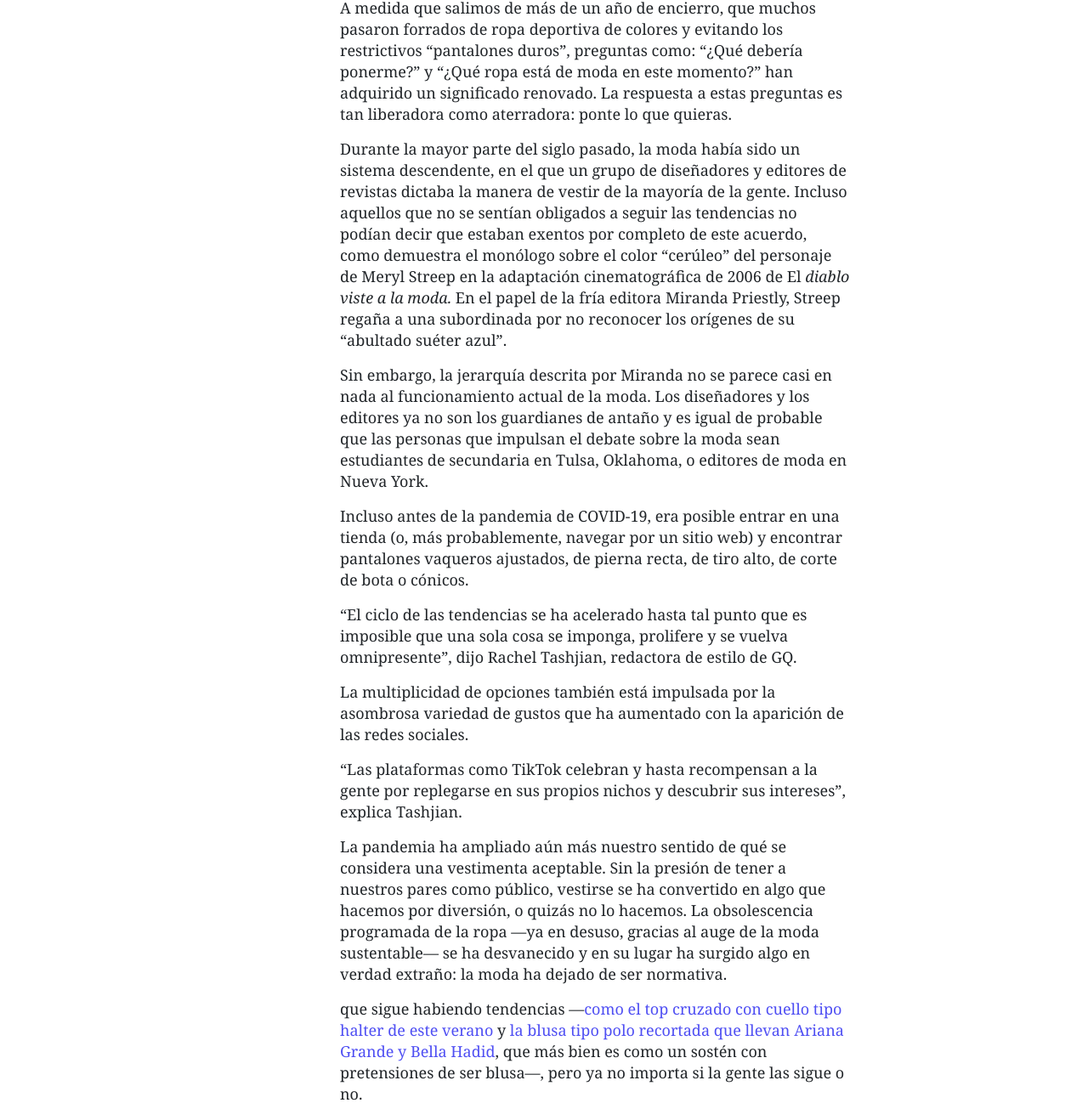
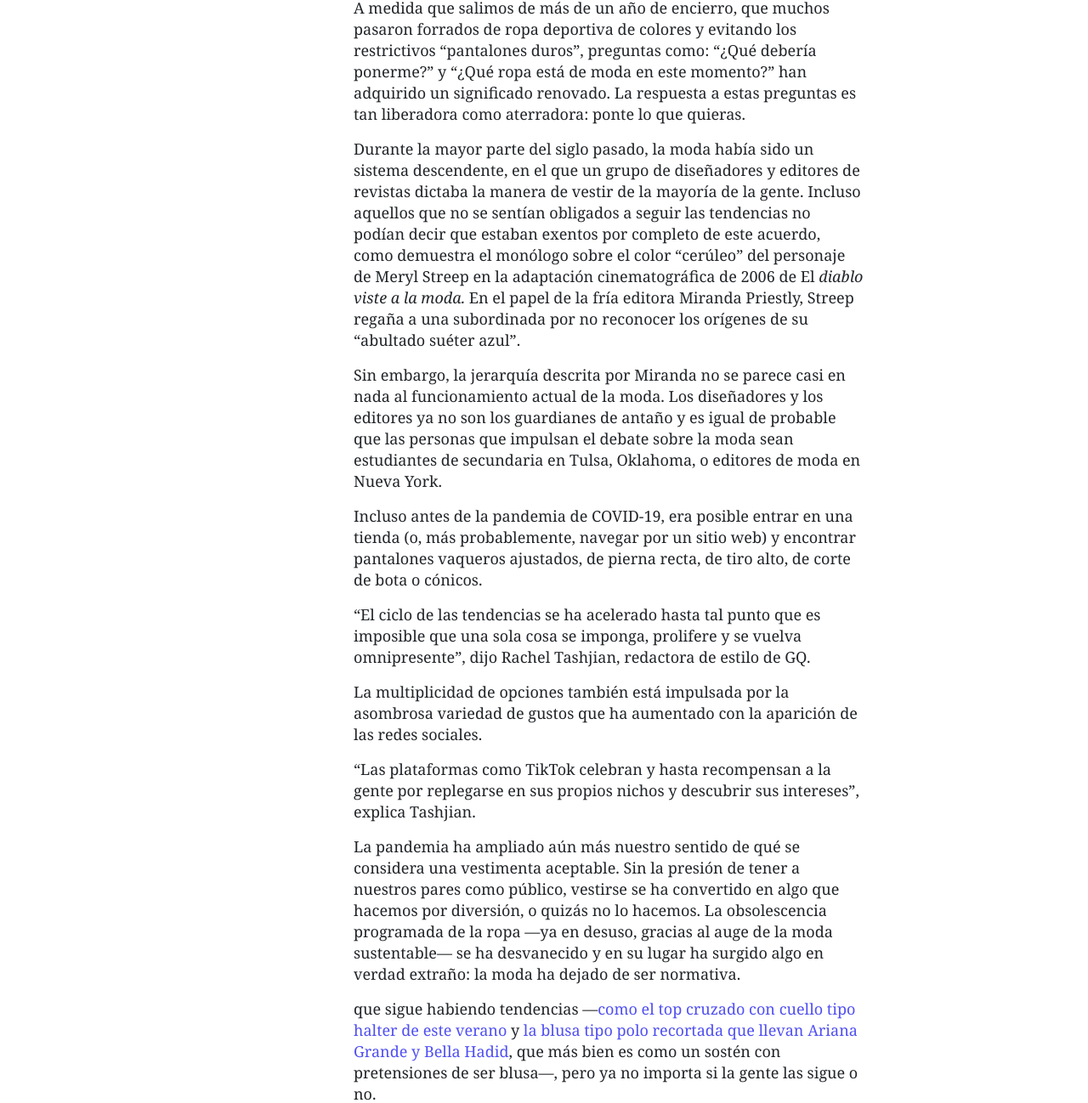
Before and after one commit to dariobarrioss/4ta_entrega, a website: page menu/tendencia.html in a window 1280 px wide. Shown: the part 603-1901 px from the top of the page at 85% size. Drawn offline with nearby package versions, Linux system fonts and the light colour scheme.

Commit message:
Update style.css

```diff
--- a/css/style.css
+++ b/css/style.css
@@ -122,7 +122,7 @@ footer:hover p {
   font-family: nyt-imperial,georgia,'times new roman',times,serif;
   font-size: 1.125rem;
   line-height: 1.5625rem;
-  margin-left: 25rem;
+  margin-left: 26rem;
   margin-right: 20px;
   width: calc(100% - 40px);
   max-width: 600px; }
```
